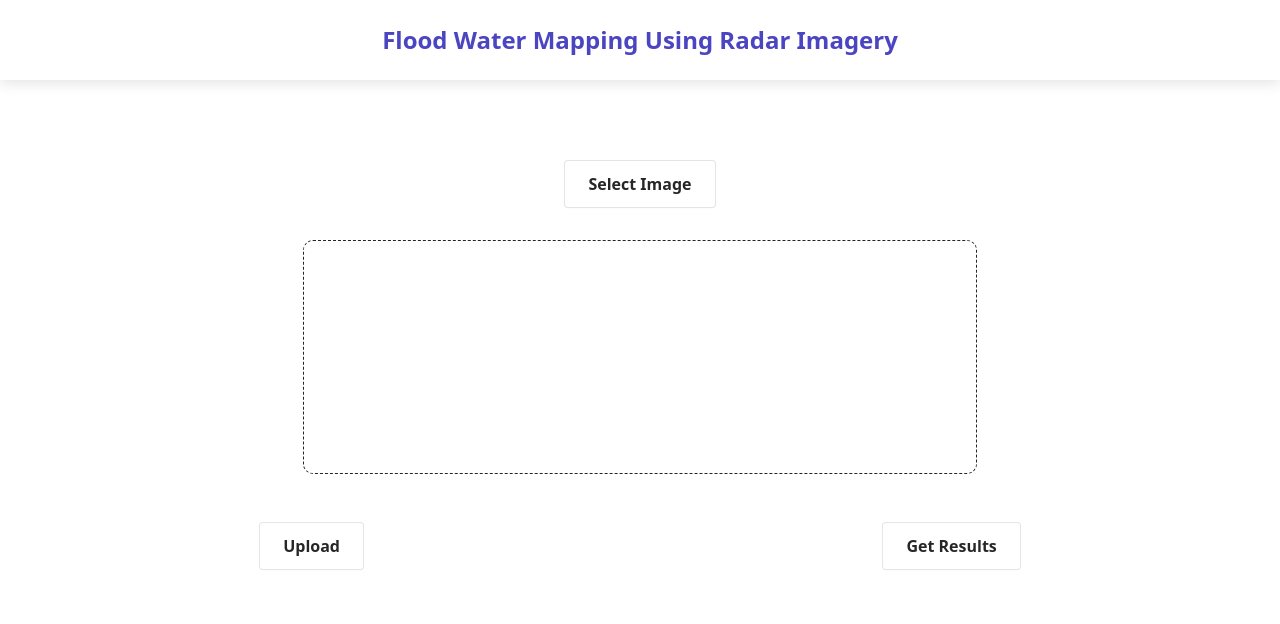
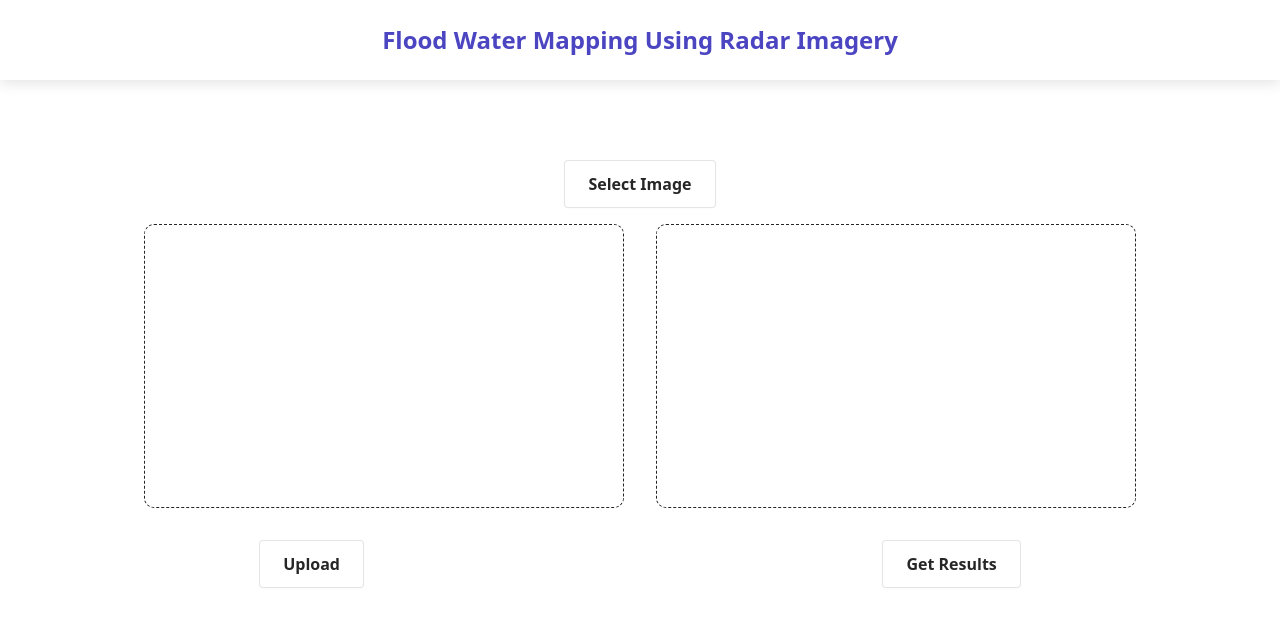
Before and after one commit to athrvz/flood-mapping-web, a React (Create React App) app in the folder frontend/: page / in a window 1280 px wide. Shown: the top 624 px of the page. Built offline with nearby package versions, Linux system fonts and the light colour scheme.

Commit message:
Spinner Added

```diff
--- a/frontend/src/App.css
+++ b/frontend/src/App.css
@@ -36,17 +36,29 @@
   margin: auto;
 }
 
+.container{
+  margin: auto;
+  display: flex;
+  width: 80%
+}
+
 .btn-container{
   display: flex;
   justify-content: space-around;
 }
 
+.result-image{
+
+  margin: auto;
+  width: 50%;
+}
+
 .img-container{
   padding: 1em;
-  margin: 2em auto;
+  margin: 1em;
   display: flex;
   flex-direction: column;
-  height: 200px;
+  height: 250px;
   width: 50%;
   border: 1px dashed rgb(37, 37, 37);
   border-radius: 10px;
--- /dev/null
+++ b/frontend/src/ImageContainer.js
@@ -0,0 +1,8 @@
+import React from "react";
+import "./App.css";
+
+const ImageContainer = () => {
+  return <div className=""></div>;
+};
+
+export default ImageContainer;
--- a/frontend/src/Uploader.js
+++ b/frontend/src/Uploader.js
@@ -1,12 +1,14 @@
 import React, { useState } from "react";
 import "./App.css";
+import LoadingSpinner from "./spinner";
 import axios from "axios";
+import ImageContainer from "./ImageContainer";
 
 export default function Uploader() {
   const [fileList, setFileList] = useState([]);
+  const [isLoading, setIsLoading] = useState(false);
 
   const onImageChange = (e) => {
-    // setFileList(e.target.files);
     setFileList(Array.prototype.slice.call(e.target.files));
   };
 
@@ -18,12 +20,6 @@ export default function Uploader() {
     Object.keys(fileList).forEach((file, i) => {
       data.append(`image${i + 1}`, fileList[i], fileList[i].name);
     });
-
-    // files.forEach((file, i) => {
-    //   data.append(`files-${i}`, file, file.name);
-    // });
-    // data.append("file", files);
-    // console.log(...data);
 
     axios({
       method: "post",
@@ -45,6 +41,17 @@ export default function Uploader() {
 
   const getResult = (e) => {
     e.preventDefault();
+    setIsLoading(true);
+
+    axios
+      .get("http://localhost:5000/results", {
+        responseType: "arraybuffer",
+      })
+      .then((response) => {
+        Buffer.from(response.data, "binary").toString("base64");
+        console.log(response);
+        setIsLoading(false);
+      });
 
     // axios
     //   .get("http://localhost:5000/results").then(response => {
@@ -52,14 +59,6 @@ export default function Uploader() {
     //     console.log(response.data == null)
     //     console.log(base64.encode(response.data))
     // }).catch(err => console.log(err));
-
-    axios
-      .get("http://localhost:5000/results", {
-        responseType: "arraybuffer",
-      })
-      .then((response) =>
-        Buffer.from(response.data, "binary").toString("base64")
-      );
   };
 
   return (
@@ -78,6 +77,7 @@ export default function Uploader() {
             Select Image
           </label>
         </div>
+        <div className="container">
           <div className="img-container">
             <label>
               {fileList &&
@@ -86,19 +86,19 @@ export default function Uploader() {
                 })}
             </label>
           </div>
+          <div className="img-container">
+            {isLoading ? <LoadingSpinner /> : <ImageContainer />}
+          </div>
+        </div>
       </form>
       <div className="results">
         <button className="button" type="submit" onClick={onSubmitHandler}>
           Upload
         </button>
-        <button className="button" style={{ margin: "auto" }} onClick={getResult}>
+        <button className="button" onClick={getResult} disabled={isLoading}>
           Get Results
         </button>
       </div>
     </>
   );
 }
-
-// {imageURLs.map((imageSRC) => (
-//   <img className="img-size" alt={imageSRC} src={imageSRC} />
-// ))}
--- /dev/null
+++ b/frontend/src/spinner.css
@@ -0,0 +1,23 @@
+@keyframes spinner {
+  0% {
+    transform: rotate(0deg);
+  }
+  100% {
+    transform: rotate(360deg);
+  }
+}
+.loading-spinner {
+  width: 50px;
+  height: 50px;
+  border: 10px solid #f3f3f3; /* Light grey */
+  border-top: 10px solid #383636; /* Blue */
+  border-radius: 50%;
+  animation: spinner 1.5s linear infinite;
+}
+
+.spinner-container {
+  display: grid;
+  justify-content: center;
+  align-items: center;
+  height: 350px;
+}
--- /dev/null
+++ b/frontend/src/spinner.js
@@ -0,0 +1,11 @@
+import React from "react";
+import "./spinner.css";
+
+export default function LoadingSpinner() {
+  return (
+    <div className="spinner-container">
+      <div className="loading-spinner">
+      </div>
+    </div>
+  );
+}
```
Lines whose indentation alone changed are shown as unchanged.
